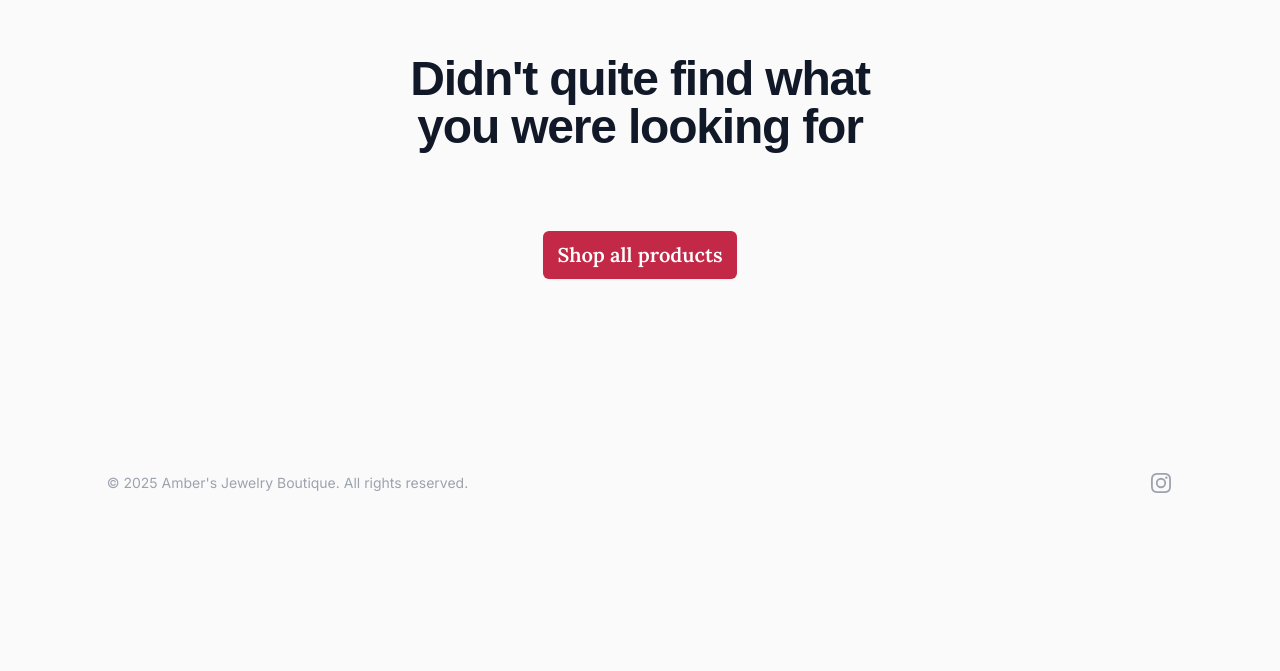
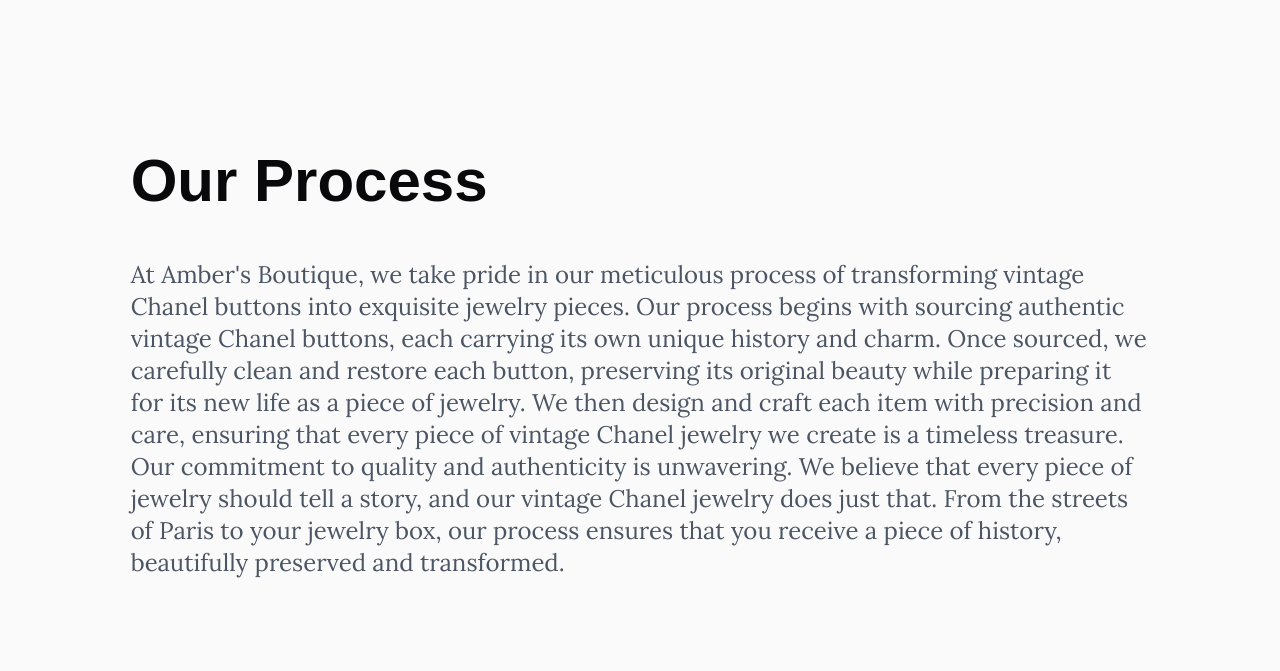
Before and after one commit to glulu4/ambers-boutique, a Next.js app: page / in a window 1280 px wide. Shown: the part 1749-2420 px from the top of the page. Before the commit the page ends 2292 px from the top, so only its background shows below. Built offline with nearby package versions, Linux system fonts and the light colour scheme; no server answers; a web font is replaced by a local one.

Commit message:
added seo stuff

```diff
--- a/src/app/page.tsx
+++ b/src/app/page.tsx
@@ -1,6 +1,7 @@
 import AllProductsCta from "@/components/AllProductsCta";
 import CategoryProducts from "@/components/CategoryProducts";
 import HeroSection from "@/components/landing/HeroSection";
+import OurProcess from "@/components/landing/OurProcess";
 
 import {StripeProductData, StripeProductList} from "@/types/types";
 import {getProductPerCategory} from "@/utils/stripeHelpers";
@@ -18,6 +19,8 @@
         <CategoryProducts productsByCategory={productsByCategory}/>
       </div>
 
+      <OurProcess />
+
       <div className=" mt-20 rounded-sm">
         <AllProductsCta/>
       </div>
--- /dev/null
+++ b/src/components/landing/OurProcess.tsx
@@ -0,0 +1,25 @@
+import HeaderText from "../text/HeaderText";
+import SecondaryText from "../text/SecondaryText";
+
+
+const OurProcess = () => {
+    return (
+        <div className="flex flex-col justify-center items-start text-left px-6 py-40">
+            <HeaderText size='large'>
+                Our Process
+            </HeaderText>
+
+            <div className='my-12 leading-loose sm:leading-[3rem] space-y-8 font-secHeading'>
+                <SecondaryText size='large' className='font-secHeading'>
+                    At Amber's Boutique, we take pride in our meticulous process of transforming vintage Chanel buttons into exquisite jewelry pieces. Our process begins with sourcing authentic vintage Chanel buttons, each carrying its own unique history and charm.
+
+                    Once sourced, we carefully clean and restore each button, preserving its original beauty while preparing it for its new life as a piece of jewelry. We then design and craft each item with precision and care, ensuring that every piece of vintage Chanel jewelry we create is a timeless treasure.
+
+                    Our commitment to quality and authenticity is unwavering. We believe that every piece of jewelry should tell a story, and our vintage Chanel jewelry does just that. From the streets of Paris to your jewelry box, our process ensures that you receive a piece of history, beautifully preserved and transformed.
+                </SecondaryText>
+            </div>
+        </div>
+    );
+};
+
+export default OurProcess;
```
